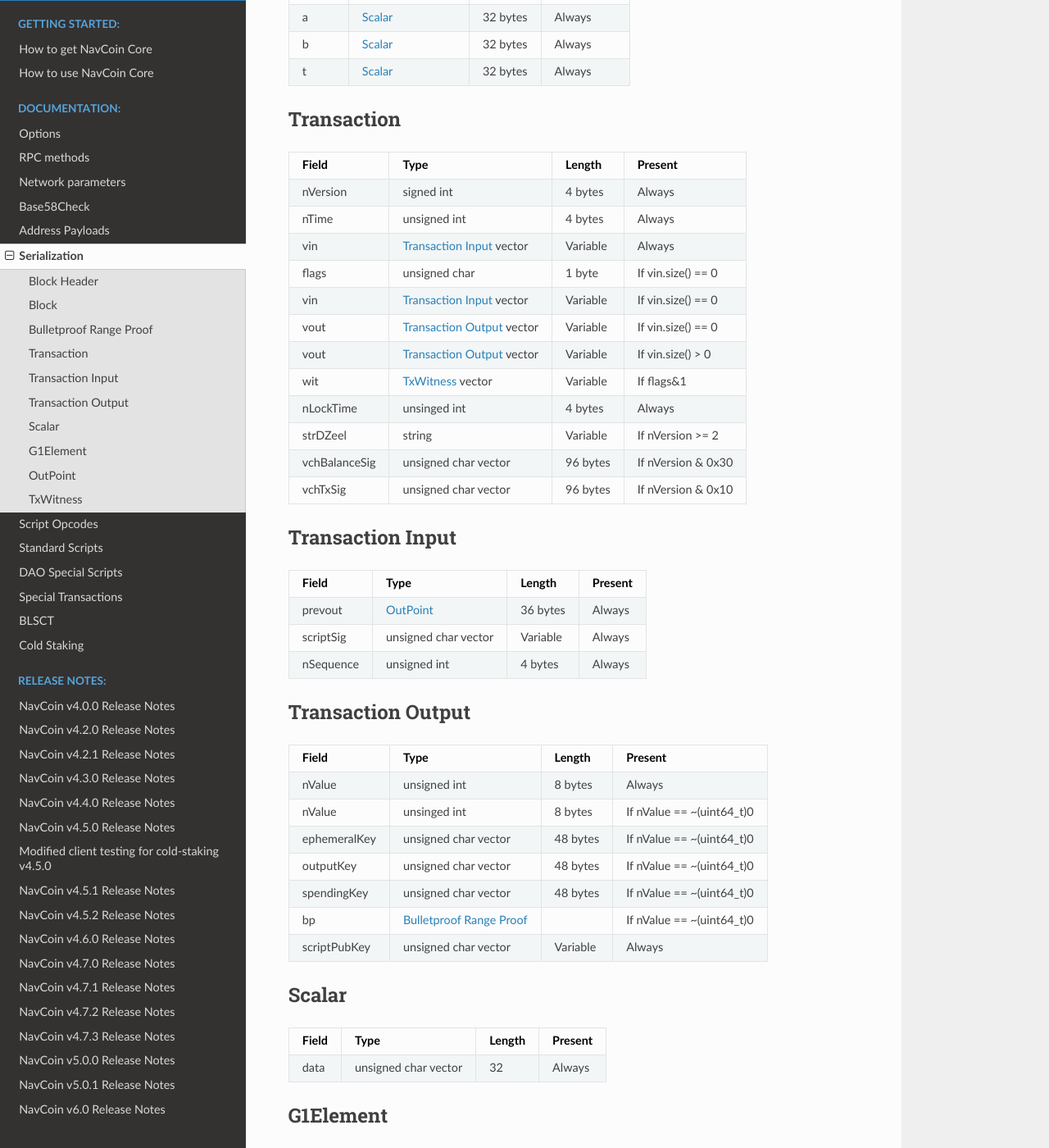
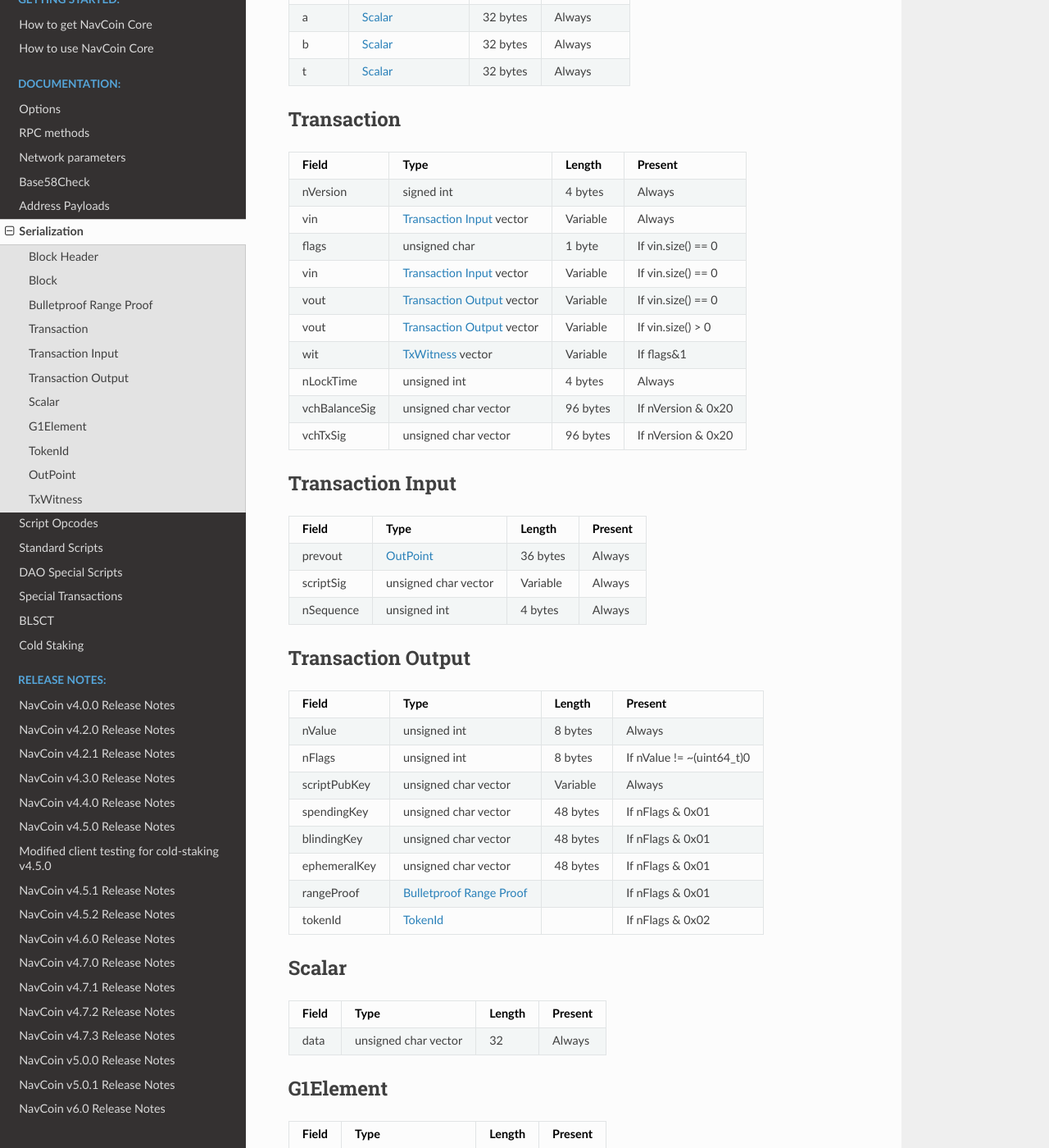
Before and after one commit to navcoin/navcoin.github.io, a Sphinx documentation site: the page built from sources/docs/serialization.rst, in a window 1280 px wide and 1400 px high, scrolled down 1165 px. Shown: the whole window at 82% size. Built offline with Sphinx 7.4.7 and the Read the Docs theme 2.0.0, drawn with Linux system fonts in a browser that asks for light colours; some of the changed text lies outside the part shown.

Commit message:
Update serialization.rst

```diff
--- a/sources/docs/serialization.rst
+++ b/sources/docs/serialization.rst
@@ -66,17 +66,15 @@
 Field            Type                   Length                  Present
 ================ ====================== ======================  ======================
 nVersion         signed int             4 bytes                 Always
-nTime            unsigned int           4 bytes                 Always
 vin              :ref:`tx_in_s` vector  Variable                Always
 flags            unsigned char          1 byte                  If vin.size() == 0
 vin              :ref:`tx_in_s` vector  Variable                If vin.size() == 0
 vout             :ref:`tx_out_s` vector Variable                If vin.size() == 0
 vout             :ref:`tx_out_s` vector Variable                If vin.size() > 0
 wit              :ref:`tx_wit_s` vector Variable                If flags&1
-nLockTime        unsinged int           4 bytes                 Always
-strDZeel         string                 Variable                If nVersion >= 2
-vchBalanceSig    unsigned char vector   96 bytes                If nVersion & 0x30
-vchTxSig         unsigned char vector   96 bytes                If nVersion & 0x10
+nLockTime        unsigned int           4 bytes                 Always
+vchBalanceSig    unsigned char vector   96 bytes                If nVersion & 0x20
+vchTxSig         unsigned char vector   96 bytes                If nVersion & 0x20
 ================ ====================== ======================  ======================
 
 .. _tx_in_s:
@@ -101,12 +99,13 @@
 Field            Type                   Length                  Present
 ================ ====================== ======================  =========================
 nValue           unsigned int           8 bytes                 Always
-nValue           unsinged int           8 bytes                 If nValue == ~(uint64_t)0
-ephemeralKey     unsigned char vector   48 bytes                If nValue == ~(uint64_t)0
-outputKey        unsigned char vector   48 bytes                If nValue == ~(uint64_t)0
-spendingKey      unsigned char vector   48 bytes                If nValue == ~(uint64_t)0
-bp               :ref:`bp_s`                                    If nValue == ~(uint64_t)0
+nFlags           unsigned int           8 bytes                 If nValue != ~(uint64_t)0
 scriptPubKey     unsigned char vector   Variable                Always
+spendingKey      unsigned char vector   48 bytes                If nFlags & 0x01
+blindingKey      unsigned char vector   48 bytes                If nFlags & 0x01
+ephemeralKey     unsigned char vector   48 bytes                If nFlags & 0x01
+rangeProof       :ref:`bp_s`                                    If nFlags & 0x01
+tokenId          :ref:`token_id_s`                              If nFlags & 0x02
 ================ ====================== ======================  =========================
 
 .. _sca_s:
@@ -132,6 +131,19 @@
 ================ ====================== ======================  ======================
 
 
+.. _token_id_s:
+
+TokenId
+---------
+
+================ ====================== ======================  ======================
+Field            Type                   Length                  Present
+================ ====================== ======================  ======================
+tokenId          uint256                32                      Always
+nftId            unsigned int           8                       Always
+================ ====================== ======================  ======================
+
+
 .. _outpoint_s:
 
 OutPoint
```
